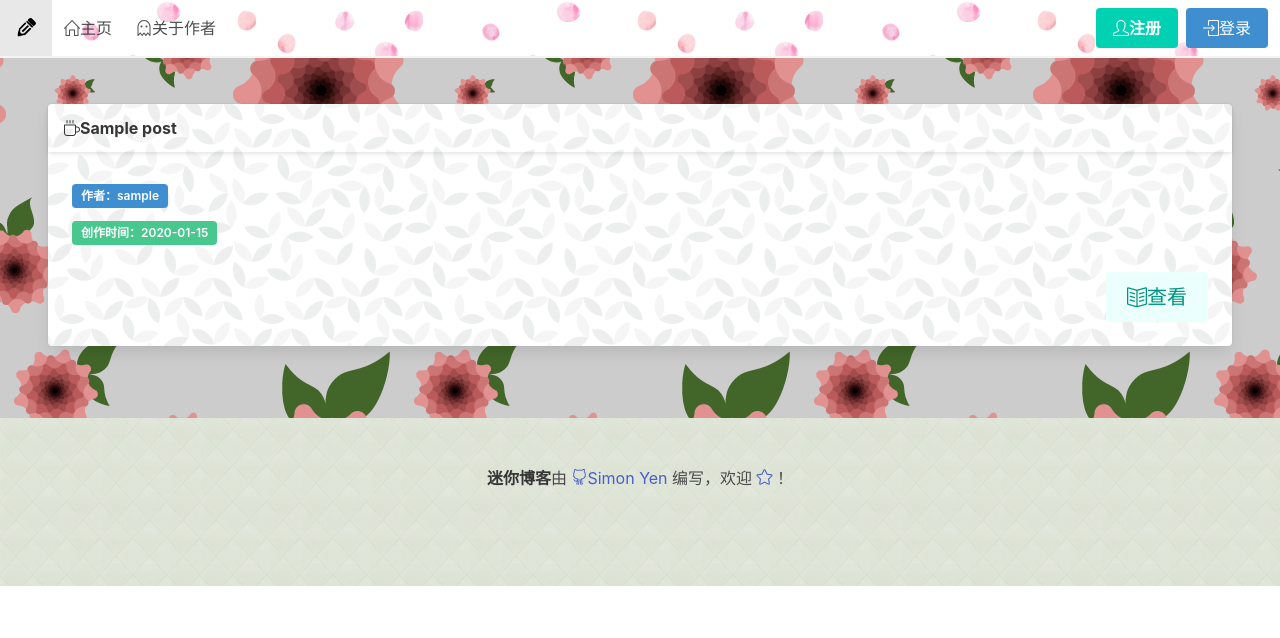
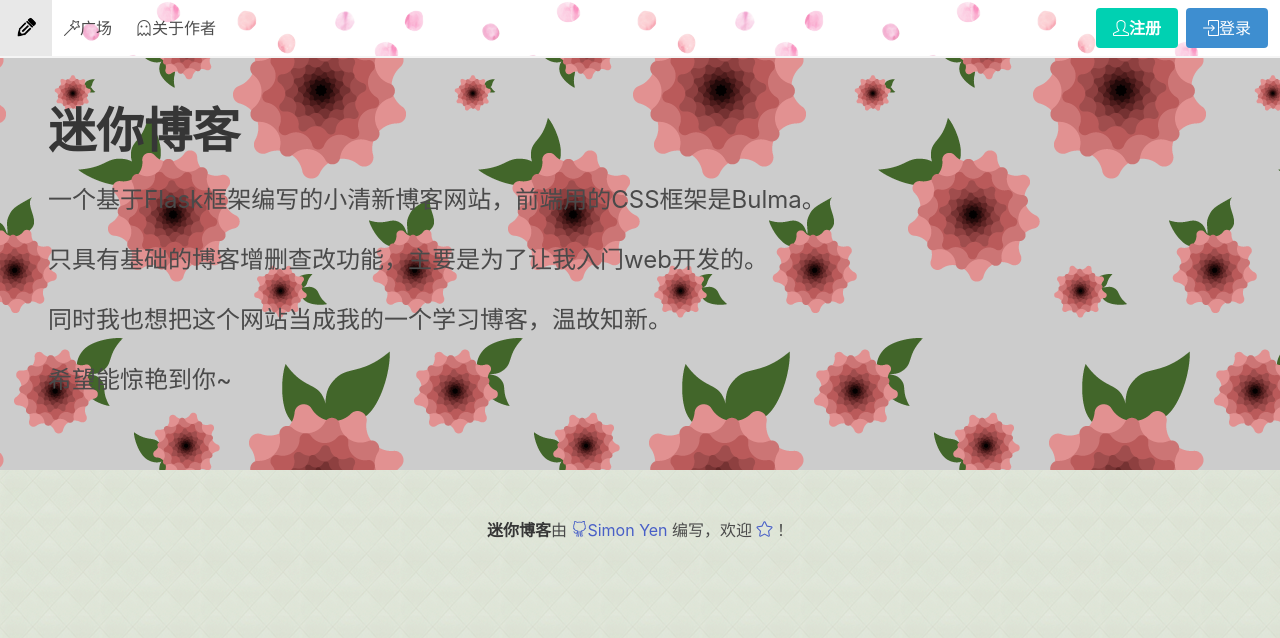
Before and after one commit to SimonYen/Mini-Blog, a Flask app: page / in a window 1280 px wide. Shown: the top 638 px of the page. Run offline with Flask 2, Linux system fonts and the light colour scheme; tables that the repository leaves empty hold one stand-in row (values such as "Sample post"); some libraries are stand-ins or nearby versions.

Commit message:
进一步美化，还有最后一部，更换为MySQL数据库

```diff
--- a/website/templates/base.html
+++ b/website/templates/base.html
@@ -57,8 +57,8 @@
 
 		<div id="navbarBasicExample" class="navbar-menu">
 			<div class="navbar-start">
-				<a class="navbar-item" href="{{ url_for('views.home' ) }}">
-					<span class="icon-home"></span>主页
+				<a class="navbar-item" href="{{ url_for('views.square') }}">
+					<span class="icon-magic-wand"></span>广场
 				</a>
 				{% if user.is_authenticated %}
 				<a class="navbar-item" href="{{ url_for('views.create_post' ) }}">
--- a/website/templates/home.html
+++ b/website/templates/home.html
@@ -1,40 +1,15 @@
 {% extends 'base.html' %}
+
 {% block title %}
 迷你博客-主页
 {% endblock %}
 
 {% block content %}
-{% for post in posts %}
-<div class="card">
-	<header class="card-header">
-		<p class="card-header-title">
-			<span class="icon-cup"></span>{{post.title}}
-		</p>
-	</header>
-	<div class="card-content">
-		<div class="content">
-			<h1 class="title">
-				<span class="tag is-info">作者：{{post.user.username}}</span>
-			</h1>
-			<h2 class="subtitle">
-				<span class="tag is-success">创作时间：{{post.created_time}}</span>
-			</h2>
-			<div class="field is-grouped is-grouped-right">
-				<div class="buttons are-medium">
-					<a class="button is-primary is-light" href="{{ url_for('views.view_post' , id =  post.id) }}"><span
-							class="icon-book-open"></span>查看</a>
-					{% if user.id == post.author %}
-					<a class="button is-link is-light" href="{{ url_for('views.motify_post' , id = post.id) }}"><span
-							class="icon-pencil"></span>修改</a>
-					<a class="button is-danger is-light" href="{{ url_for('views.delete_post' , id = post.id) }}"><span
-							class="icon-minus"></span>删除</a>
-					{% endif %}
-				</div>
-			</div>
-		</div>
-	</div>
+<div class="content is-large">
+	<h1>迷你博客</h1>
+	<p>一个基于Flask框架编写的小清新博客网站，前端用的CSS框架是Bulma。</p>
+	<p>只具有基础的博客增删查改功能，主要是为了让我入门web开发的。</p>
+	<p>同时我也想把这个网站当成我的一个学习博客，温故知新。</p>
+	<p>希望能惊艳到你~</p>
 </div>
-<div class="block"></div>
-
-{% endfor %}
 {% endblock %}
--- a/website/views.py
+++ b/website/views.py
@@ -8,16 +8,20 @@ views = Blueprint("views", __name__)
 
 @views.route('/')
 def home():
+    return render_template('home.html', user=current_user)
+
+@views.route('/square')
+def square():
     posts = Post.query.all()
     posts.reverse()
-    return render_template('home.html', user=current_user, posts=posts)
+    return render_template('square.html',posts=posts,user=current_user)
 
 @views.route('/my_posts')
 @login_required
 def my_posts():
     posts=Post.query.filter_by(author=current_user.id).all()
     posts.reverse()
-    return render_template('home.html', user=current_user, posts=posts)
+    return render_template('square.html', user=current_user, posts=posts)
 
 
 
```
Also changed, not shown: website/templates/square.html (added, +39 -0 lines), website/templates/view_post.html (+4 -3 lines).
